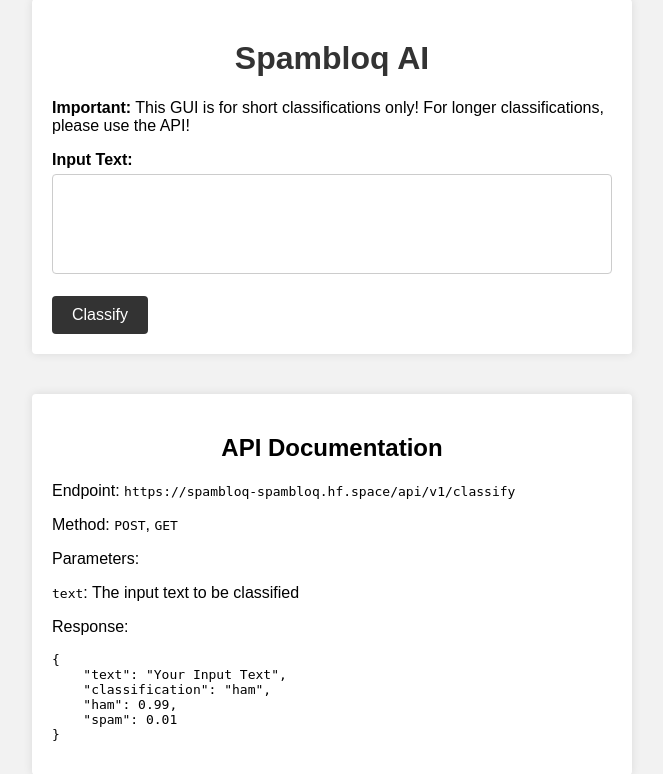
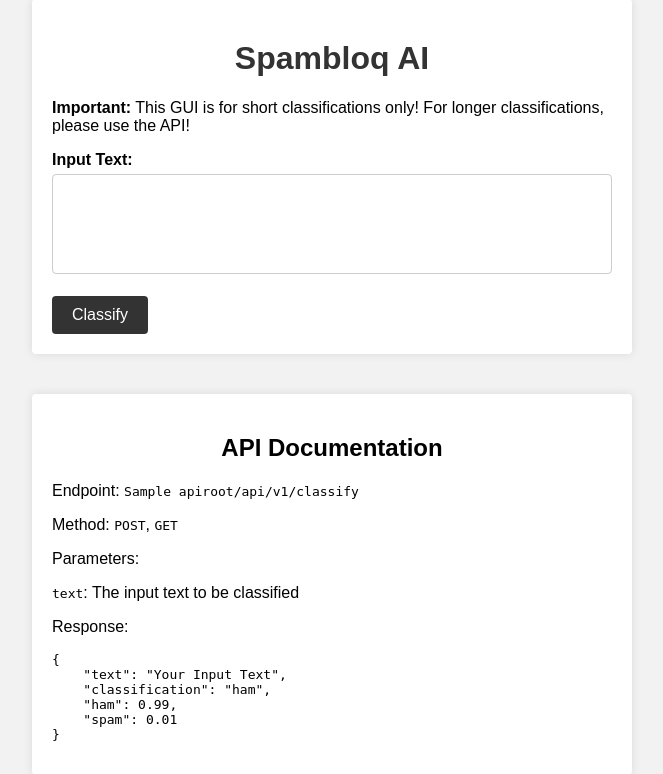
Before and after one commit to spambloq/spambloq-api, a Flask app: template src/templates/index.html in a window 1280 px wide. Shown: the part 41-815 px from the top of the page, without its empty margins (308-971 px from the left). Run offline with Flask 3, Linux system fonts and the light colour scheme; the template is opened without the code that fills it: most values are stand-ins (such as "Sample title", 1, 10 or a date in 2020); parts of the project's set-up code (start-up, migrations or seed data) failed here and were passed over.

Commit message:
Update index.html

```diff
--- a/src/templates/index.html
+++ b/src/templates/index.html
@@ -123,7 +123,7 @@
     </div>
     <div id="api-docs">
       <h2>API Documentation</h2>
-      <p>Endpoint: <code>https://spambloq-spambloq.hf.space/api/v1/classify</code></p>
+      <p>Endpoint: <code>{{ apiroot }}/api/v1/classify</code></p>
       <p>Method: <code>POST</code>, <code>GET</code></p>
       <p>Parameters:</p>
       <p><code>text</code>: The input text to be classified</p>
@@ -150,7 +150,7 @@
             e.preventDefault();
             const text = document.getElementById('text').value;
 
-            fetch('https://spambloq-spambloq.hf.space/api/v1/classify?text=' + encodeURIComponent(text))
+            fetch('{{ apiroot }}/api/v1/classify?text=' + encodeURIComponent(text))
                 .then(response => response.json())
                 .then(data => {
                     console.log(data)
```
